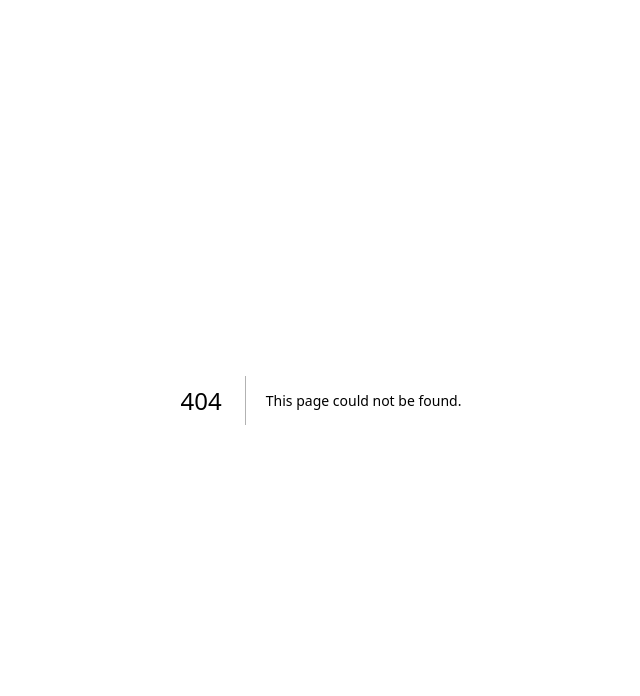
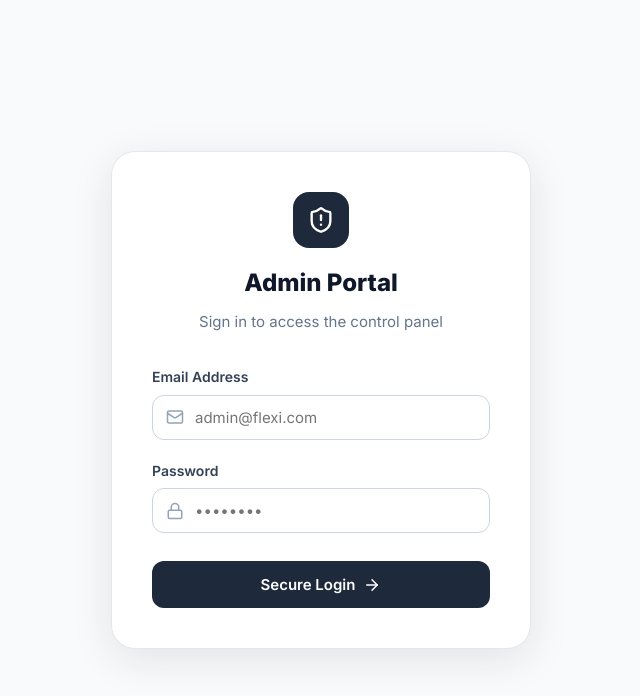
Before and after one commit to flexidriveapp/flexi, a Next.js app in the folder apps/web/: page /admin/login in a window 1280 px wide. Before the commit this address had no page. Shown: the top 696 px of the page, without its empty margins (319-959 px from the left). Built offline with nearby package versions, Linux system fonts and the light colour scheme.

Commit message:
feat: separate admin login flow with email and password

```diff
--- a/apps/web/src/app/admin/layout.tsx
+++ b/apps/web/src/app/admin/layout.tsx
@@ -23,15 +23,32 @@ export default function AdminLayout({ children }: { children: React.ReactNode })
   const [isAuth, setIsAuth] = useState<boolean | null>(null);
 
   useEffect(() => {
+    if (pathname === '/admin/login') {
+      setIsAuth(true);
+      return;
+    }
     const userStr = localStorage.getItem('flexi_user');
     if (!userStr) {
-      router.push('/login');
+      router.push('/admin/login');
     } else {
-      setIsAuth(true);
+      try {
+        const user = JSON.parse(userStr);
+        if (user.role !== 'admin') {
+          router.push('/admin/login');
+        } else {
+          setIsAuth(true);
+        }
+      } catch (e) {
+        router.push('/admin/login');
+      }
     }
-  }, [router]);
+  }, [router, pathname]);
 
   if (isAuth === null) return null;
+
+  if (pathname === '/admin/login') {
+    return <>{children}</>;
+  }
 
   return (
     <div style={{ display: 'flex', minHeight: '100vh', background: '#f8fafc' }}>
@@ -58,7 +75,7 @@ export default function AdminLayout({ children }: { children: React.ReactNode })
           })}
           <div style={{ height: 1, background: 'var(--border-light)', margin: '8px 0' }} />
           <button style={{ display: 'flex', alignItems: 'center', gap: 10, padding: '10px 12px', borderRadius: 10, fontSize: 14, fontWeight: 600, color: 'var(--accent)', background: 'transparent', border: 'none', cursor: 'pointer', width: '100%', textAlign: 'left' }}
-            onClick={() => { localStorage.clear(); window.location.href = '/'; }}>
+            onClick={() => { localStorage.removeItem('flexi_user'); localStorage.removeItem('flexi_access_token'); window.location.href = '/admin/login'; }}>
             <LogOut size={18} /> Sign Out
           </button>
         </nav>
--- /dev/null
+++ b/apps/web/src/app/admin/login/page.tsx
@@ -0,0 +1,141 @@
+'use client';
+
+import { useState } from 'react';
+import { useRouter } from 'next/navigation';
+import { createClient } from '@/lib/supabase';
+import { Lock, Mail, ArrowRight, ShieldAlert } from 'lucide-react';
+
+export default function AdminLoginPage() {
+  const [email, setEmail] = useState('');
+  const [password, setPassword] = useState('');
+  const [loading, setLoading] = useState(false);
+  const [error, setError] = useState('');
+  const router = useRouter();
+
+  const handleLogin = async (e: React.FormEvent) => {
+    e.preventDefault();
+    setError('');
+    setLoading(true);
+
+    try {
+      const supabase = createClient();
+      const { data, error: err } = await supabase.auth.signInWithPassword({
+        email,
+        password,
+      });
+
+      if (err) throw err;
+
+      if (data.session && data.user) {
+        // Fetch user profile to ensure they are an admin
+        const { data: profile, error: profileErr } = await supabase
+          .from('profiles')
+          .select('role, full_name, phone')
+          .eq('id', data.user.id)
+          .single();
+
+        if (profileErr) throw profileErr;
+
+        if (profile.role !== 'admin') {
+          // Log them out if they aren't an admin
+          await supabase.auth.signOut();
+          throw new Error('Unauthorized access. Admin privileges required.');
+        }
+
+        localStorage.setItem('flexi_access_token', data.session.access_token);
+        localStorage.setItem('flexi_user', JSON.stringify({
+          id: data.user.id,
+          name: profile.full_name || 'Admin',
+          email: data.user.email,
+          role: profile.role,
+          phone: profile.phone || ''
+        }));
+
+        window.location.href = '/admin';
+      }
+    } catch (err: any) {
+      setError(err.message || 'Login failed');
+    } finally {
+      setLoading(false);
+    }
+  };
+
+  return (
+    <div style={{ minHeight: '100vh', display: 'flex', alignItems: 'center', justifyContent: 'center', background: '#f8fafc', padding: 24 }}>
+      <div style={{ width: '100%', maxWidth: 420, background: 'white', borderRadius: 24, padding: 40, boxShadow: '0 10px 40px rgba(35, 31, 32, 0.1)', border: '1px solid #e2e8f0' }}>
+        <div style={{ textAlign: 'center', marginBottom: 32 }}>
+          <div style={{ width: 56, height: 56, background: '#1e293b', color: 'white', borderRadius: 16, display: 'flex', alignItems: 'center', justifyContent: 'center', margin: '0 auto 16px' }}>
+            <ShieldAlert size={28} />
+          </div>
+          <h1 style={{ fontSize: 24, fontWeight: 800, color: '#0f172a', margin: '0 0 8px 0' }}>Admin Portal</h1>
+          <p style={{ color: '#64748b', fontSize: 15, margin: 0 }}>Sign in to access the control panel</p>
+        </div>
+
+        {error && (
+          <div style={{ background: '#fef2f2', border: '1px solid #fecaca', color: '#ef4444', padding: '12px 16px', borderRadius: 12, fontSize: 14, marginBottom: 24, display: 'flex', gap: 8, alignItems: 'center' }}>
+            ⚠️ {error}
+          </div>
+        )}
+
+        <form onSubmit={handleLogin} style={{ display: 'flex', flexDirection: 'column', gap: 20 }}>
+          <div style={{ display: 'flex', flexDirection: 'column', gap: 6 }}>
+            <label style={{ fontSize: 14, fontWeight: 600, color: '#334155' }}>Email Address</label>
+            <div style={{ position: 'relative' }}>
+              <input
+                type="email"
+                required
+                value={email}
+                onChange={e => setEmail(e.target.value)}
+                placeholder="admin@flexi.com"
+                style={{ width: '100%', padding: '12px 16px 12px 42px', fontSize: 15, border: '1px solid #cbd5e1', borderRadius: 12, outline: 'none', transition: 'all 0.2s', boxSizing: 'border-box' }}
+                onFocus={e => e.target.style.borderColor = '#1e293b'}
+                onBlur={e => e.target.style.borderColor = '#cbd5e1'}
+              />
+              <Mail size={18} color="#94a3b8" style={{ position: 'absolute', left: 14, top: '50%', transform: 'translateY(-50%)' }} />
+            </div>
+          </div>
+
+          <div style={{ display: 'flex', flexDirection: 'column', gap: 6 }}>
+            <label style={{ fontSize: 14, fontWeight: 600, color: '#334155' }}>Password</label>
+            <div style={{ position: 'relative' }}>
+              <input
+                type="password"
+                required
+                value={password}
+                onChange={e => setPassword(e.target.value)}
+                placeholder="••••••••"
+                style={{ width: '100%', padding: '12px 16px 12px 42px', fontSize: 15, border: '1px solid #cbd5e1', borderRadius: 12, outline: 'none', transition: 'all 0.2s', boxSizing: 'border-box' }}
+                onFocus={e => e.target.style.borderColor = '#1e293b'}
+                onBlur={e => e.target.style.borderColor = '#cbd5e1'}
+              />
+              <Lock size={18} color="#94a3b8" style={{ position: 'absolute', left: 14, top: '50%', transform: 'translateY(-50%)' }} />
+            </div>
+          </div>
+
+          <button
+            type="submit"
+            disabled={loading}
+            style={{
+              marginTop: 8,
+              background: '#1e293b',
+              color: 'white',
+              padding: '14px 24px',
+              borderRadius: 12,
+              fontSize: 15,
+              fontWeight: 600,
+              border: 'none',
+              cursor: loading ? 'not-allowed' : 'pointer',
+              display: 'flex',
+              alignItems: 'center',
+              justifyContent: 'center',
+              gap: 8,
+              opacity: loading ? 0.7 : 1
+            }}
+          >
+            {loading ? 'Authenticating...' : <>Secure Login <ArrowRight size={18} /></>}
+          </button>
+        </form>
+      </div>
+    </div>
+  );
+}
--- a/apps/web/src/components/auth/AuthModal.tsx
+++ b/apps/web/src/components/auth/AuthModal.tsx
@@ -792,26 +792,6 @@ export default function AuthModal({ isOpen, onClose, inline = false }: AuthModal
                 <span>Login as Host (Demo)</span>
               </button>
 
-              <button
-                type="button"
-                className="modal-google"
-                style={{ marginTop: 12, background: '#1e293b', color: 'white', borderColor: '#1e293b' }}
-                onClick={() => {
-                  localStorage.setItem('flexi_access_token', 'mock_admin_token_' + Date.now());
-                  localStorage.setItem('flexi_user', JSON.stringify({
-                    id: 'mock-admin-user',
-                    name: 'System Admin',
-                    email: 'admin@flexi.com',
-                    role: 'admin',
-                    phone: '0000000000'
-                  }));
-                  onClose();
-                  window.location.href = '/admin';
-                }}
-              >
-                <span>Login as Admin (Demo)</span>
-              </button>
-
               <p className="modal-terms">
                 By continuing, you agree to Flexi's <a href="/terms" className="modal-terms-link">Terms of Service</a> and <a href="/privacy" className="modal-terms-link">Privacy Policy</a>.
               </p>
```
Also changed, not shown: 1 other file (tests, documents, lock files or other folders).
